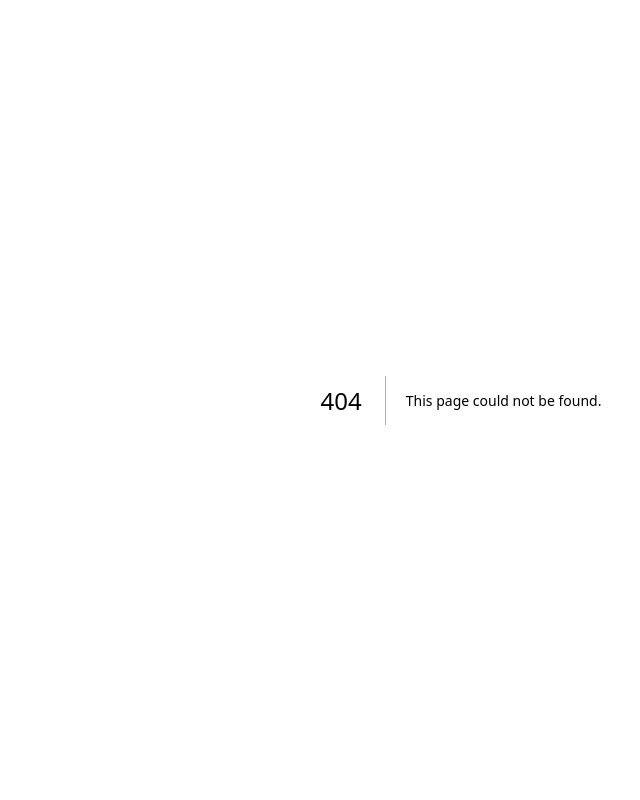
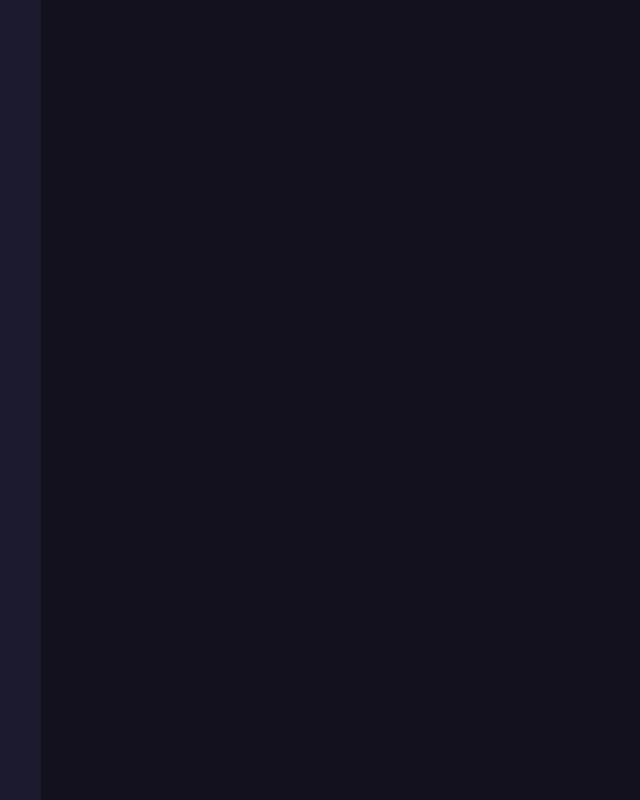
Before and after one commit to Tecchi-debug/Readme-Maybe, a Next.js app in the folder frontend/: page /Dashboard in a window 1280 px wide. Before the commit this address had no page. Shown: the whole page, without its empty margins (179-819 px from the left). Built offline with nearby package versions, Linux system fonts and the light colour scheme.

Commit message:
Setup, changed CardPage to Dashboard, started dashboard setup

```diff
--- /dev/null
+++ b/frontend/app/Dashboard/page.tsx
@@ -0,0 +1,10 @@
+import Dashboard from "../components/Dashboard";
+
+const DashboardUI = () => {
+  return (
+    <>
+      <Dashboard />
+    </>
+  );
+};
+export default DashboardUI;
--- a/frontend/app/PageCard/page.tsx
+++ /dev/null
@@ -1,13 +0,0 @@
-import PageTitle from "../components/PageTitle";
-import LoggedInName from "../components/LoggedInName";
-import CardUI from "../components/CardUI";
-const CardPage = () => {
-  return (
-    <div className="flex flex-col justify-center items-center min-h-screen">
-      <PageTitle />
-      <LoggedInName />
-      <CardUI />
-    </div>
-  );
-};
-export default CardPage;
--- /dev/null
+++ b/frontend/app/components/Dashboard.tsx
@@ -0,0 +1,15 @@
+"use client";
+
+function Dashboard() {
+  return (
+        <div className="flex w-full h-screen">
+            <div className="bg-[#1c1a2e] w-[220px]">
+
+            </div>
+            <div className="bg-[#13111e] flex-1">
+
+            </div>
+        </div>
+    );
+}
+export default Dashboard;
--- a/frontend/app/components/Login.tsx
+++ b/frontend/app/components/Login.tsx
@@ -46,7 +46,7 @@ function Login() {
                 localStorage.setItem("user_data", JSON.stringify(user));
 
                 setMessage("");
-                window.location.href = "/PageCard";
+                window.location.href = "/Dashboard";
             }
         } catch (error: any) {
             alert(error.toString());
@@ -292,59 +292,6 @@ function Login() {
                     </div>
                 </section>
             </div>
-
-            {/* <div id="loginDiv" className="bg-white rounded-3xl shadow-2xl p-10 max-w-md w-full border-4 border-purple-200">
-                <h1 className="text-4xl font-bold text-center mb-2 text-purple-600">
-                    🎴 Card Club
-                </h1>
-                <p className="text-center text-gray-500 mb-8 font-medium">
-                    Welcome back! Let's collect some cards
-                </p>
-
-                <div className="space-y-4">
-                    <div>
-                        <label className="block text-purple-600 font-bold mb-2">👤 Username</label>
-                        <input
-                            type="text"
-                            id="loginName"
-                            placeholder="Enter your username"
-                            onChange={handleSetLoginName}
-                            className="w-full px-4 py-3 rounded-xl border-2 border-purple-300 focus:outline-none focus:border-purple-500 focus:ring-2 focus:ring-purple-200 transition-all"
-                        />
-                    </div>
-
-                    <div>
-                        <label className="block text-pink-600 font-bold mb-2">🔐 Password</label>
-                        <input
-                            type="password"
-                            id="loginPassword"
-                            placeholder="Enter your password"
-                            onChange={handleSetPassword}
-                            className="w-full px-4 py-3 rounded-xl border-2 border-pink-300 focus:outline-none focus:border-pink-500 focus:ring-2 focus:ring-pink-200 transition-all"
-                        />
-                    </div>
-
-                    <button
-                        type="submit"
-                        id="loginButton"
-                        onClick={doLogin}
-                        className="w-full bg-gradient-to-r from-purple-400 via-pink-400 to-purple-500 text-white font-bold py-4 rounded-xl hover:from-purple-500 hover:via-pink-500 hover:to-purple-600 shadow-lg transform hover:scale-105 transition-all active:scale-95 mt-6"
-                    >
-                        ✨ Log In ✨
-                    </button>
-                </div>
-
-                {message && (
-                    <div className={`mt-6 p-4 rounded-xl border-2 text-center font-semibold ${message.includes("incorrect")
-                            ? "bg-red-50 border-red-200 text-red-600"
-                            : message === ""
-                                ? "bg-green-50 border-green-200 text-green-600"
-                                : "bg-blue-50 border-blue-200 text-blue-600"
-                        }`}>
-                        <span id="loginResult">{message || "✅ Logging in..."}</span>
-                    </div>
-                )}
-            </div> */}
         </div>
     );
 }
--- a/frontend/app/page.tsx
+++ b/frontend/app/page.tsx
@@ -1,5 +1,4 @@
 import LoginPage from "./Login/page";
-import CardPage from "./PageCard/page";
 
 export default function Home() {
   return (
```
